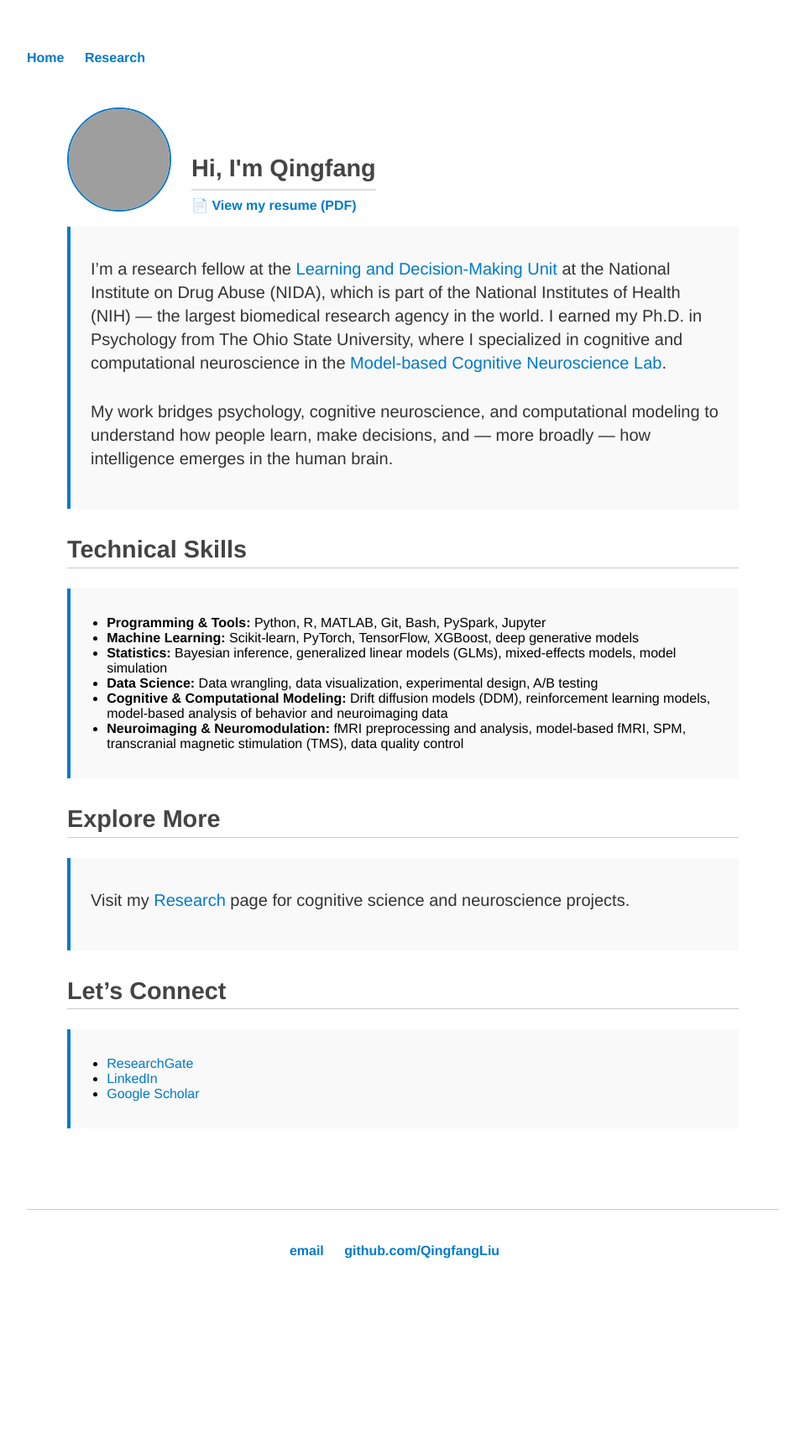
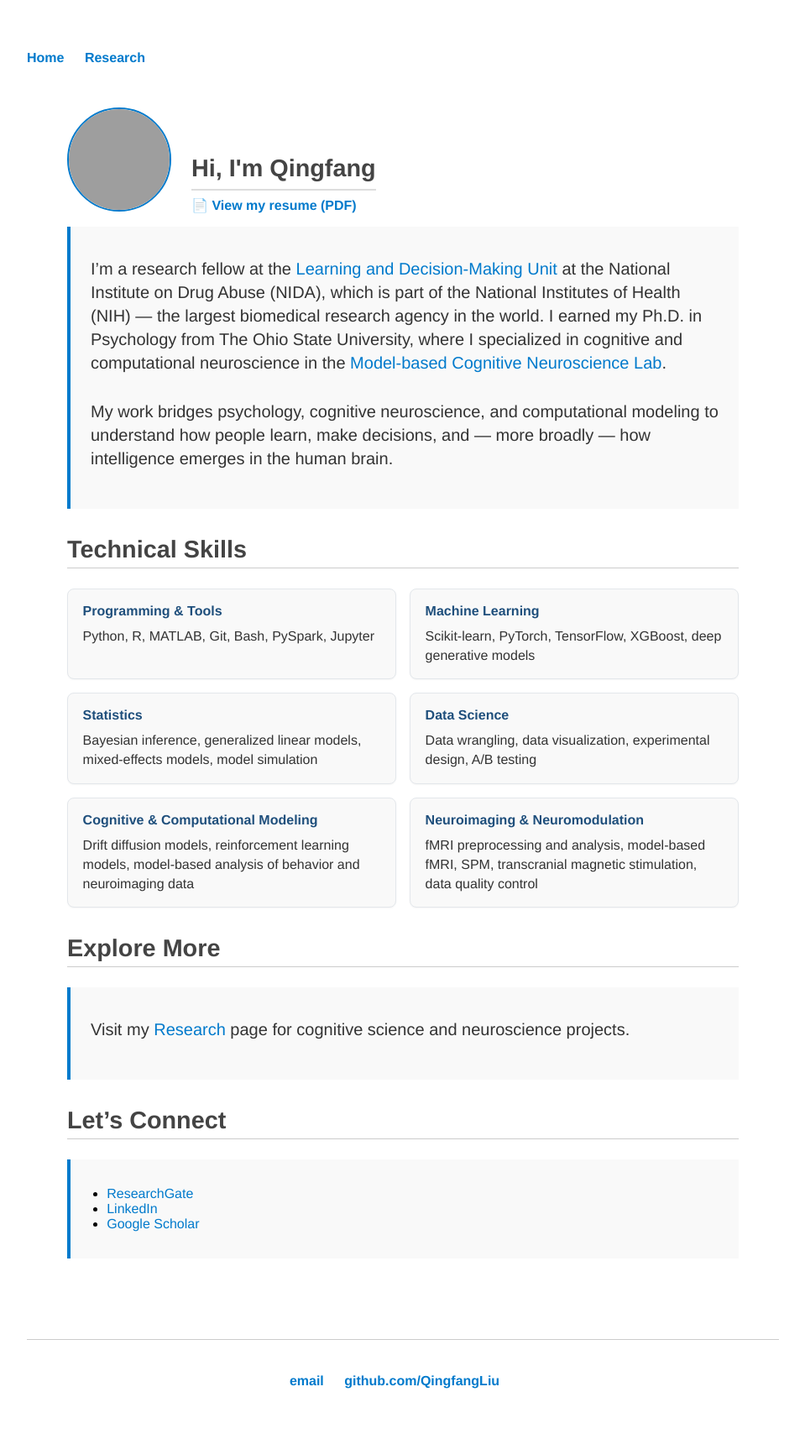
Before and after one commit to QingfangLiu/qingfangliu.github.io, a Jekyll site: the page built from index.html, in a window 1280 px wide. Shown: the whole page at 84% size, without its empty margins (160-1119 px from the left). Built offline with Jekyll 4.4.1, drawn with Linux system fonts in a browser that asks for light colours; before the commit the page ends 1559 px from its top, so only the background shows below that; grey boxes are pictures that could not be loaded.

Commit message:
Refine skills layout
Replace the dense skills bullet list with a responsive card grid and add CSS so the section scans cleanly on desktop and mobile.

```diff
--- a/css/main.css
+++ b/css/main.css
@@ -131,3 +131,44 @@ code {
   padding: 0.2em 0.4em;
   font-size: 90%;
 }
+
+.skills-grid {
+  display: grid;
+  grid-template-columns: repeat(2, minmax(0, 1fr));
+  gap: 1rem;
+  margin-top: 1rem;
+}
+
+.skill-card {
+  background: #f9f9f9;
+  border: 1px solid #e3e7eb;
+  border-radius: 8px;
+  padding: 1rem 1.1rem;
+  box-shadow: 0 1px 2px rgba(0, 0, 0, 0.04);
+}
+
+.skill-card h3 {
+  margin: 0 0 0.45rem 0;
+  font-size: 1rem;
+  font-weight: 700;
+  color: #1f4f7c;
+  line-height: 1.3;
+}
+
+.skill-card p {
+  margin: 0;
+  font-size: 1rem;
+  line-height: 1.45;
+  color: #333;
+}
+
+@media (max-width: 700px) {
+  body {
+    width: min(92%, 720px);
+    margin: 32px auto;
+  }
+
+  .skills-grid {
+    grid-template-columns: 1fr;
+  }
+}
--- a/index.html
+++ b/index.html
@@ -28,15 +28,31 @@ at the National Institute on Drug Abuse (NIDA), which is part of the National In
 
   <h2 style="border-bottom: 1px solid #ccc; padding-bottom: 0.3rem; margin-top: 2rem;">Technical Skills</h2>
 
-  <div style="background: #f9f9f9; padding: 1rem 1.5rem; border-left: 4px solid #007acc; margin-top: 1rem;">
-    <ul>
-      <li><strong>Programming & Tools:</strong> Python, R, MATLAB, Git, Bash, PySpark, Jupyter</li>
-      <li><strong>Machine Learning:</strong> Scikit-learn, PyTorch, TensorFlow, XGBoost, deep generative models</li>
-      <li><strong>Statistics:</strong> Bayesian inference, generalized linear models (GLMs), mixed-effects models, model simulation</li>
-      <li><strong>Data Science:</strong> Data wrangling, data visualization, experimental design, A/B testing  </li>
-      <li><strong>Cognitive & Computational Modeling:</strong> Drift diffusion models (DDM), reinforcement learning models, model-based analysis of behavior and neuroimaging data</li>
-      <li><strong>Neuroimaging & Neuromodulation:</strong> fMRI preprocessing and analysis, model-based fMRI, SPM, transcranial magnetic stimulation (TMS), data quality control</li>
-    </ul>
+  <div class="skills-grid">
+    <div class="skill-card">
+      <h3>Programming & Tools</h3>
+      <p>Python, R, MATLAB, Git, Bash, PySpark, Jupyter</p>
+    </div>
+    <div class="skill-card">
+      <h3>Machine Learning</h3>
+      <p>Scikit-learn, PyTorch, TensorFlow, XGBoost, deep generative models</p>
+    </div>
+    <div class="skill-card">
+      <h3>Statistics</h3>
+      <p>Bayesian inference, generalized linear models, mixed-effects models, model simulation</p>
+    </div>
+    <div class="skill-card">
+      <h3>Data Science</h3>
+      <p>Data wrangling, data visualization, experimental design, A/B testing</p>
+    </div>
+    <div class="skill-card">
+      <h3>Cognitive & Computational Modeling</h3>
+      <p>Drift diffusion models, reinforcement learning models, model-based analysis of behavior and neuroimaging data</p>
+    </div>
+    <div class="skill-card">
+      <h3>Neuroimaging & Neuromodulation</h3>
+      <p>fMRI preprocessing and analysis, model-based fMRI, SPM, transcranial magnetic stimulation, data quality control</p>
+    </div>
   </div>
 
   <h2 style="border-bottom: 1px solid #ccc; padding-bottom: 0.3rem; margin-top: 2rem;">Explore More</h2>
```
